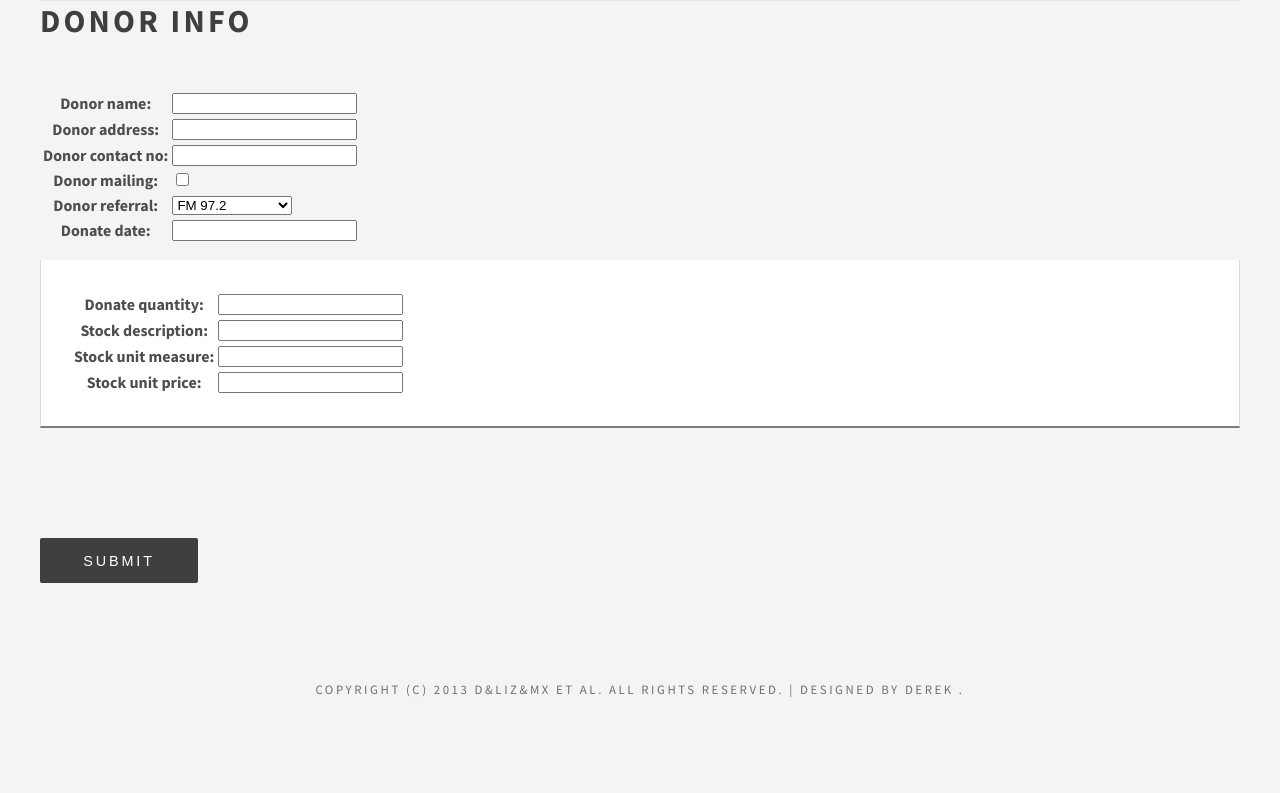
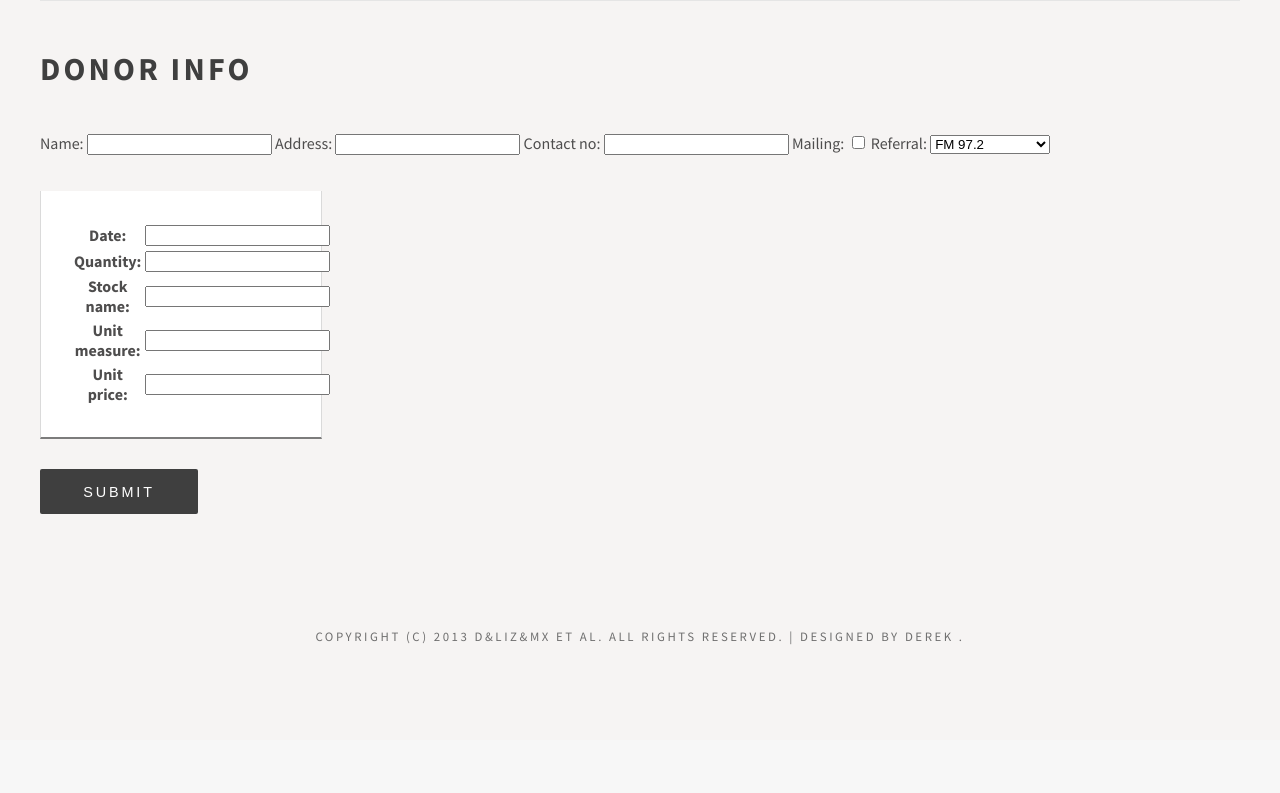
Before and after one commit to Szkered/BC_2402, a Django app: page /stocks/donation/ in a window 1280 px wide. Shown: the part 92-885 px from the top of the page. After the commit the page ends 737 px from the top, so only its background shows below. Run offline with Django 3.2, Linux system fonts and the light colour scheme.

Commit message:
Some minor bug tweaking

```diff
--- a/sydb/stocks/forms.py
+++ b/sydb/stocks/forms.py
@@ -1,28 +1,28 @@
 from django import forms
-
-FM = 'F'
-CLIENT = 'C'
-VOLUNTEER = 'V'
-REGULAR = 'R'
-OTHERS = 'O'
-REFERRAL_TYPES = (
-    (FM, 'FM 97.2'),
-    (CLIENT, 'SYCC Client'),
-    (VOLUNTEER, 'SYCC Volunteer'),
-    (REGULAR, 'Regular Donor'),
-    (OTHERS, 'Others'),
-)
+from stocks.models import *
 
 class DonorForm(forms.Form):
-    donor_name = forms.CharField(max_length=30)
-    donor_address = forms.CharField(max_length=100)
-    donor_contact_no = forms.IntegerField()
-    donor_mailing = forms.BooleanField(required=False)
-    donor_referral = forms.ChoiceField(choices=REFERRAL_TYPES)
-    donate_date = forms.DateField()
+    FM = 'F'
+    CLIENT = 'C'
+    VOLUNTEER = 'V'
+    REGULAR = 'R'
+    OTHERS = 'O'
+    REFERRAL_TYPES = (
+        (FM, 'FM 97.2'),
+        (CLIENT, 'SYCC Client'),
+        (VOLUNTEER, 'SYCC Volunteer'),
+        (REGULAR, 'Regular Donor'),
+        (OTHERS, 'Others'),
+    )
+    name = forms.CharField(max_length=30)
+    address = forms.CharField(max_length=100)
+    contact_no = forms.IntegerField()
+    mailing = forms.BooleanField(required=False)
+    referral = forms.ChoiceField(choices=REFERRAL_TYPES)
 
 class DonateForm(forms.Form):
-    donate_quantity = forms.IntegerField()
-    stock_description = forms.CharField()
-    stock_unit_measure = forms.CharField(max_length=10)
-    stock_unit_price = forms.DecimalField(max_digits=10, decimal_places=2)
+    date = forms.DateField()
+    quantity = forms.IntegerField()
+    stock_name = forms.CharField()
+    unit_measure = forms.CharField(max_length=10)
+    unit_price = forms.DecimalField(max_digits=10, decimal_places=2)
--- a/sydb/stocks/static/default.css
+++ b/sydb/stocks/static/default.css
@@ -328,7 +328,7 @@
 	#page
 	{
 		overflow: hidden;
-		padding: 0em;
+		padding: 3em 0em 0em 0em;
 		border-top: 1px solid #E5E5E5;
 	}
 
@@ -339,12 +339,12 @@
 	#content
 	{
 		float: left;
-		width: 588px;
+		width: 1200px;
 	}
 
 	#content .title
 	{
-		padding-bottom: 2em;
+		padding-bottom: 0.5em;
 		text-align: left;
 	}
 
@@ -460,7 +460,7 @@
 
 	#portfolio-wrapper
 	{
-		padding: 6em 0em;
+		padding: 1em 0em;
 	}
 
 	#portfolio
@@ -483,3 +483,21 @@
 		border-right: 1px solid #DADADA;
 		border-left: 1px solid #DADADA;
 	}
+
+/*********************************************************************************/
+/* Table                                                                       */
+/*********************************************************************************/
+
+	form ul
+	{
+		margin: 0;
+		padding: 20px 0px 20px 0px;
+		list-style: none;
+		line-height: normal;
+		text-align: left;
+	}
+
+	form ul li
+	{
+		display: inline-block;
+	}
--- a/sydb/stocks/templates/base.html
+++ b/sydb/stocks/templates/base.html
@@ -34,14 +34,6 @@
     <p>{% block content %}{% endblock %}</p>
   </div>
 
-  <div id="portfolio-wrapper">
-    <div id="portfolio" class="container">
-      <div class="box">
-	{% block portfolio %}{% endblock %}
-      </div>
-    </div>
-  </div>
-
   {% block footer %}{% endblock %}
 </div>
 
--- a/sydb/stocks/templates/donation.html
+++ b/sydb/stocks/templates/donation.html
@@ -8,19 +8,22 @@ Donor Info
 
 {% block content %}
 <form action="." method="POST">{% csrf_token %}
-  <table>
-    {{donor_form.as_table}}
-  </table>
-{% endblock %}
+  <ul>
+   {{donor_form.as_ul}}
+  </ul>
 
-{% block portfolio %}
-  <table>
-  {{donate_form.as_table}}
-  </table>
-{% endblock %}
+  <div id="portfolio-wrapper">
+    <div id="portfolio" class="container">
+      <div class="column1">
+	<div class="box">
+	  <table>
+	    {{donate_form.as_table}}
+	  </table>
+	</div>
+      </div>
+    </div>
+  </div>
 
-{% block footer %}
   <input class="button" type="submit" value="Submit">
-    </table>
 </form>
 {% endblock %}
--- a/sydb/stocks/views.py
+++ b/sydb/stocks/views.py
@@ -14,28 +14,24 @@ def donation(request):
     if(request.method == 'POST'):
         donor_form = DonorForm(request.POST)
         donate_form = DonateForm(request.POST)
-        if form.is_valid():
+        if donor_form.is_valid() and donate_form.is_valid():
             d, created = Donor.objects.get_or_create(
-                name=form.cleaned_data['donor_name'],
-                address=form.cleaned_data['donor_address'],
-                contact_no=form.cleaned_data['donor_contact_no'],
-                mailing=form.cleaned_data['donor_mailing'],
-                referral=form.cleaned_data['donor_referral']
+                name=donor_form.cleaned_data['name'],
+                address=donor_form.cleaned_data['address'],
+                contact_no=donor_form.cleaned_data['contact_no'],
+                mailing=donor_form.cleaned_data['mailing'],
+                referral=donor_form.cleaned_data['referral']
                 )
             s, created = Stock.objects.get_or_create(
-                description=form.cleaned_data['stock_description'],
-                unit_measure=form.cleaned_data['stock_unit_measure'],
-                unit_price=form.cleaned_data['stock_unit_price'],
-                purchase_sum=0.00,
-                donate_sum=0.00,
-                transfer_sum=0.00,
-                distribute_sum=0.00
+                name=donate_form.cleaned_data['stock_name'],
+                unit_measure=donate_form.cleaned_data['unit_measure'],
+                unit_price=donate_form.cleaned_data['unit_price']
                 )
             donate = Donate(
-                date=form.cleaned_data['donate_date'],
-                quantity=form.cleaned_data['donate_quantity'],
-                stock=s,
-                donor=d
+                date=donate_form.cleaned_data['date'],
+                quantity=donate_form.cleaned_data['quantity'],
+                stock_id=s.id,
+                donor_id=d.id
                 )
             return HttpResponseRedirect('thanks/')
     else:
```
Also changed, not shown: sydb/stocks/admin.py (+7 -4 lines), sydb/stocks/models.py (+47 -25 lines), sydb/stocks/tests.py (+21 -6 lines), 1 other file.
